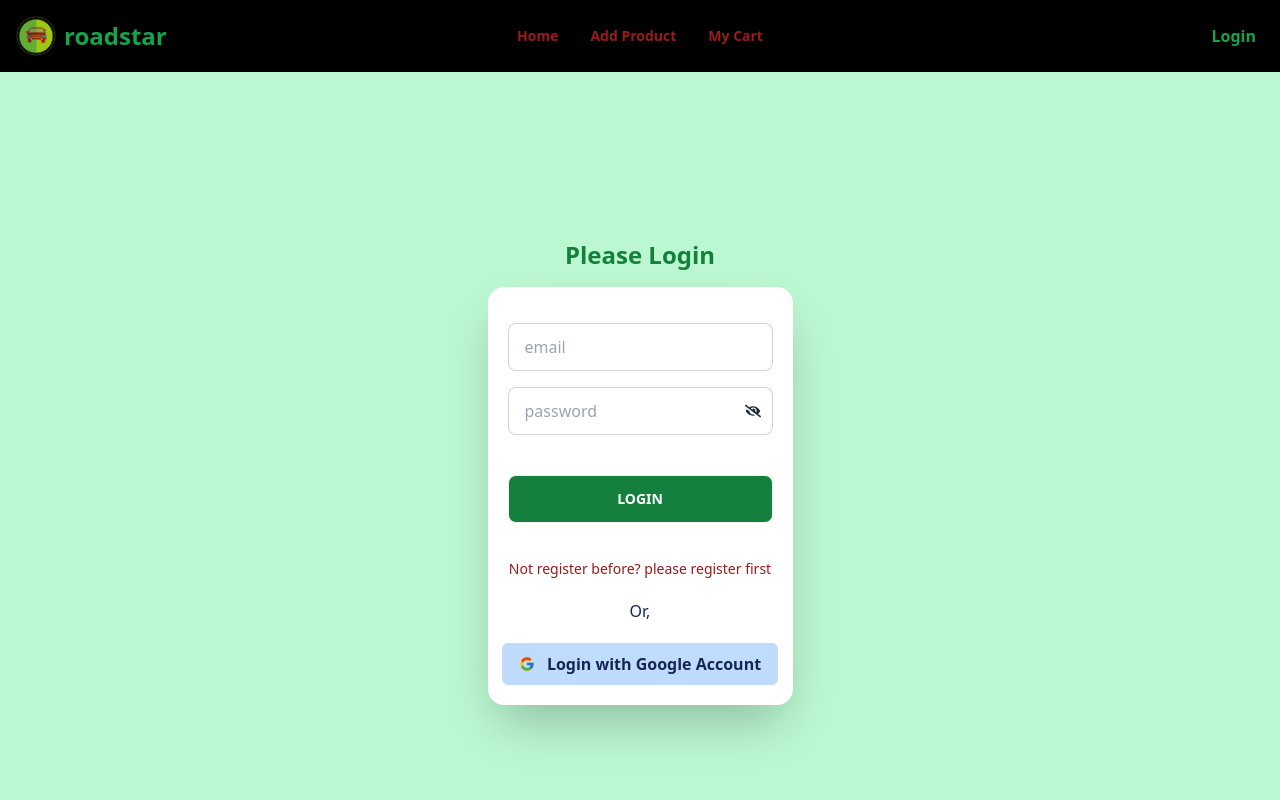
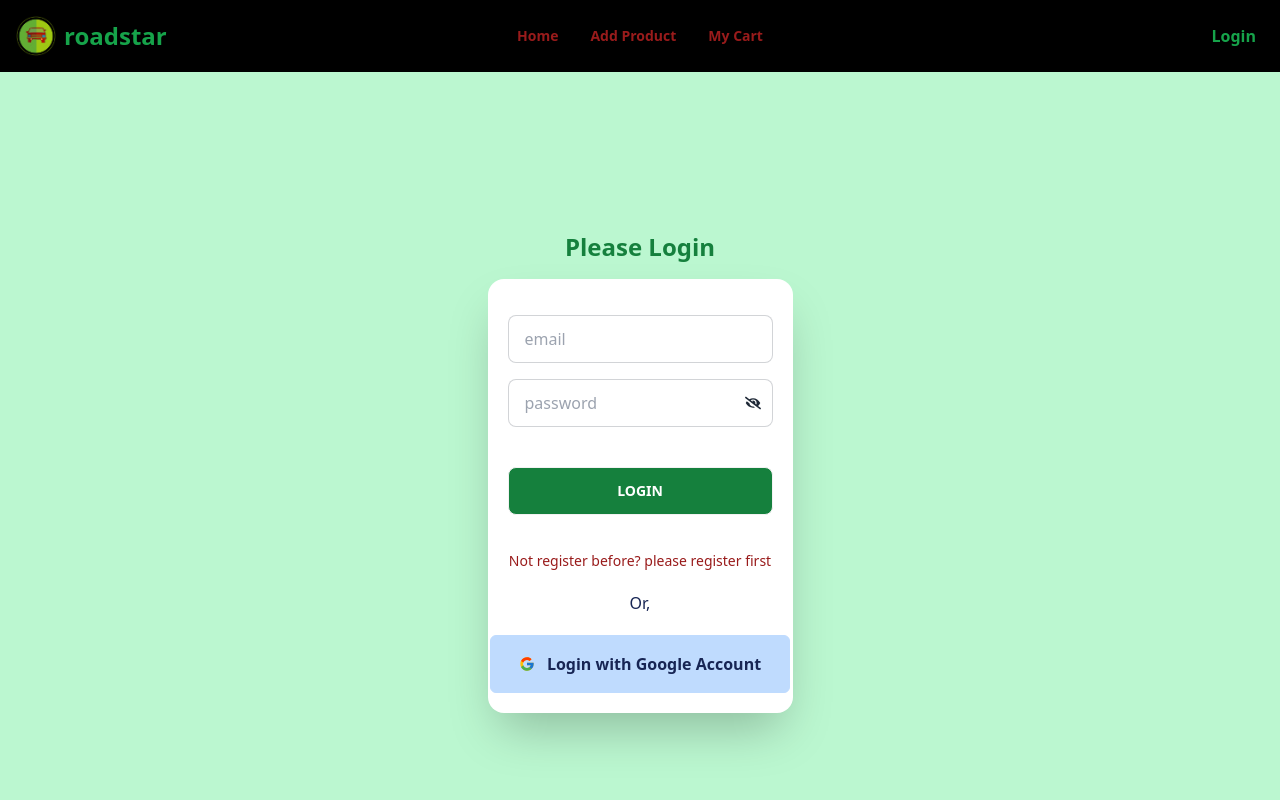
Before and after one commit to devalienbrain/Automative-brandcars-shop-project, a React (Vite) app: page /login in a window 1280 px wide. Shown: the top 800 px of the page. Built offline with nearby package versions, Linux system fonts and the light colour scheme; no server answers.

Commit message:
readme.md file updated

```diff
--- a/src/pages/Login/Login.jsx
+++ b/src/pages/Login/Login.jsx
@@ -101,7 +101,7 @@ const Login = () => {
             <div className="mx-auto py-5 font-semibold text-center text-white">
               <button
                 onClick={handleGoogleLogin}
-                className="px-4 py-2 border border-blue-200 text-blue-950 bg-blue-200 hover:bg-blue-300 font-bold rounded-md flex items-center gap-3"
+                className="px-7 py-4 border border-blue-200 text-blue-950 bg-blue-200 hover:bg-blue-300 font-bold rounded-md flex items-center gap-3"
               >
                 <FcGoogle></FcGoogle>
                 Login with Google Account
--- a/src/pages/UpdateProduct/UpdateProduct.jsx
+++ b/src/pages/UpdateProduct/UpdateProduct.jsx
@@ -139,7 +139,7 @@ const UpdateProduct = () => {
             </label>
           </div>
           {/* 6_short description field */}
-          <div className="form-control w-full">
+          <div className="form-control w-full hidden">
             <label className="label">
               <span className="label-text text-lg font-bold">
                 Short Description
```
Also changed, not shown: 1 other file (tests, documents, lock files or other folders).
